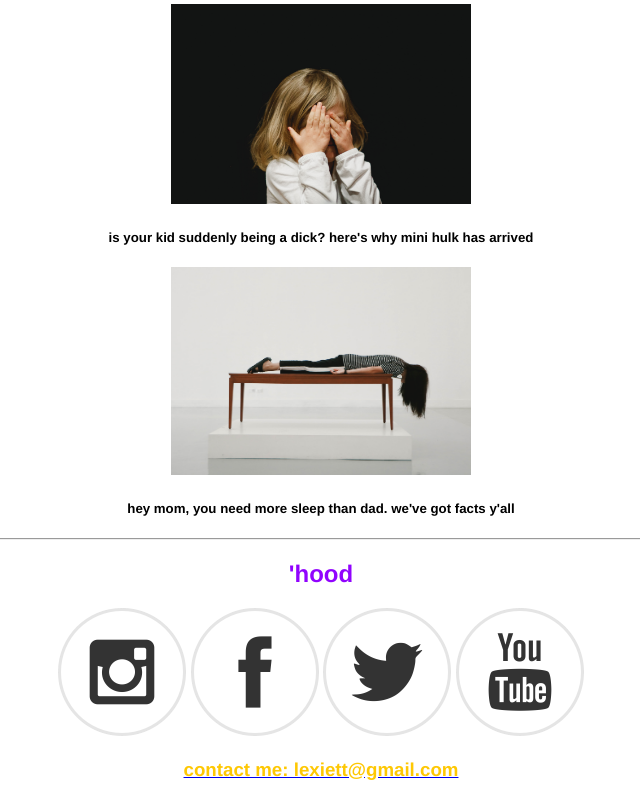
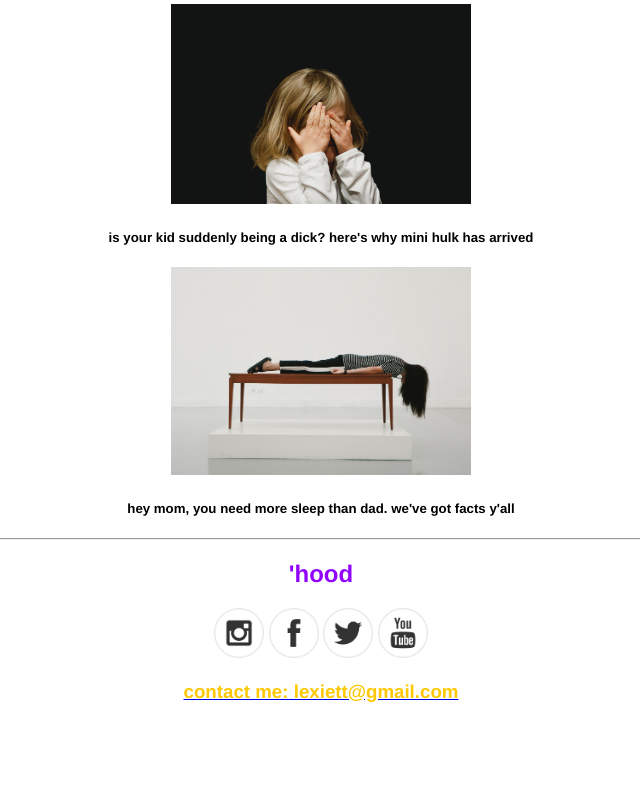
Before and after one commit to lexiett/lexiett.github.io, a plain HTML site: page unit_3/index.html in a window 1280 px wide. Shown: the part 3283-4083 px from the top of the page, without its empty margins (319-959 px from the left). After the commit the page ends 4005 px from the top, so only its background shows below. Drawn offline with Linux system fonts and the light colour scheme.

Commit message:
Update index.html

```diff
--- a/unit_3/index.html
+++ b/unit_3/index.html
@@ -86,10 +86,10 @@
 		<h2>'hood</h2>
 	</section>
 	<section>
-		<img src="images/instagram.png" alt="instagram" title="">
-		<img src="images/facebook.png" alt="facebook">
-		<img src="images/twitter.png" alt="twitter">
-		<img src="images/youtube.png" alt="youtube" title="">
+		<img src="images/instagram.png" alt="instagram" width="50" height="50">
+		<img src="images/facebook.png" alt="facebook" width="50" height="50">
+		<img src="images/twitter.png" alt="twitter" width="50" height="50">
+		<img src="images/youtube.png" alt="youtube" width="50" height="50">
 	</section>
 	<section>
 		<a href="#"><h1>contact me: lexiett@gmail.com</h1></a>
```
